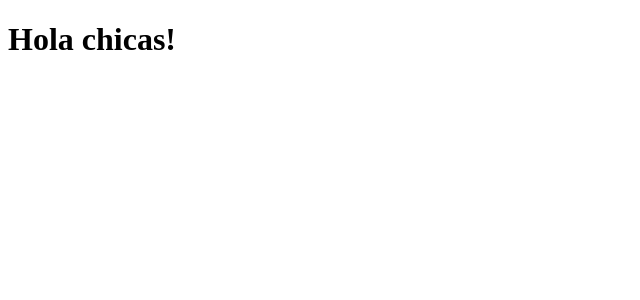
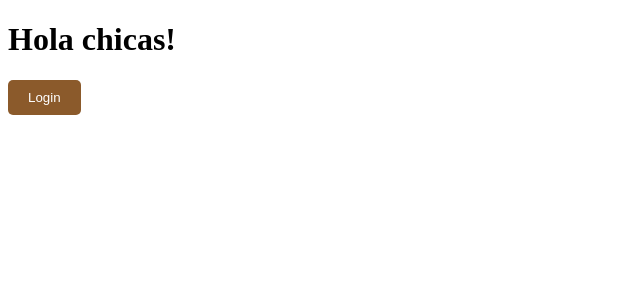
Before and after one commit to nati-Bel/bootcamp-meetup-Intro_React, a React (Vite) app: page / in a window 1280 px wide. Shown: the top 300 px of the page, without its empty margins (0-640 px from the left). Built offline with nearby package versions, Linux system fonts and the light colour scheme.

Commit message:
template button

```diff
--- a/src/App.css
+++ b/src/App.css
@@ -0,0 +1,8 @@
+.button {
+    background-color: #8B5A2B;
+    color: white;
+    border: none;
+    padding: 10px 20px;
+    border-radius: 5px;
+    cursor: pointer;
+  }
--- a/src/App.jsx
+++ b/src/App.jsx
@@ -1,9 +1,19 @@
 import './App.css'
+import ButtonLogin from './components/button/ButtonLogin';
 
 function App() {
+  const handleClick = () => {
+    alert('¡Has iniciado sesión!');
+
+
+
+  };
 
   return (
-    <h1>Hola chicas!</h1>
+    <>
+      <h1>Hola chicas!</h1>
+      <ButtonLogin  text="Login" onClick={handleClick}/>
+    </>
   )
 }
 
--- /dev/null
+++ b/src/components/Button/ButtonLogin.jsx
@@ -0,0 +1,17 @@
+import React from 'react';
+import PropTypes from 'prop-types';
+
+function ButtonLogin({ text, onClick }) {
+  return (
+    <button className="button" onClick={onClick}>
+      {text}
+    </button>
+  );
+}
+
+ButtonLogin.propTypes = {
+  text: PropTypes.string.isRequired,
+  onClick: PropTypes.func.isRequired,
+};
+
+export default ButtonLogin;
```
